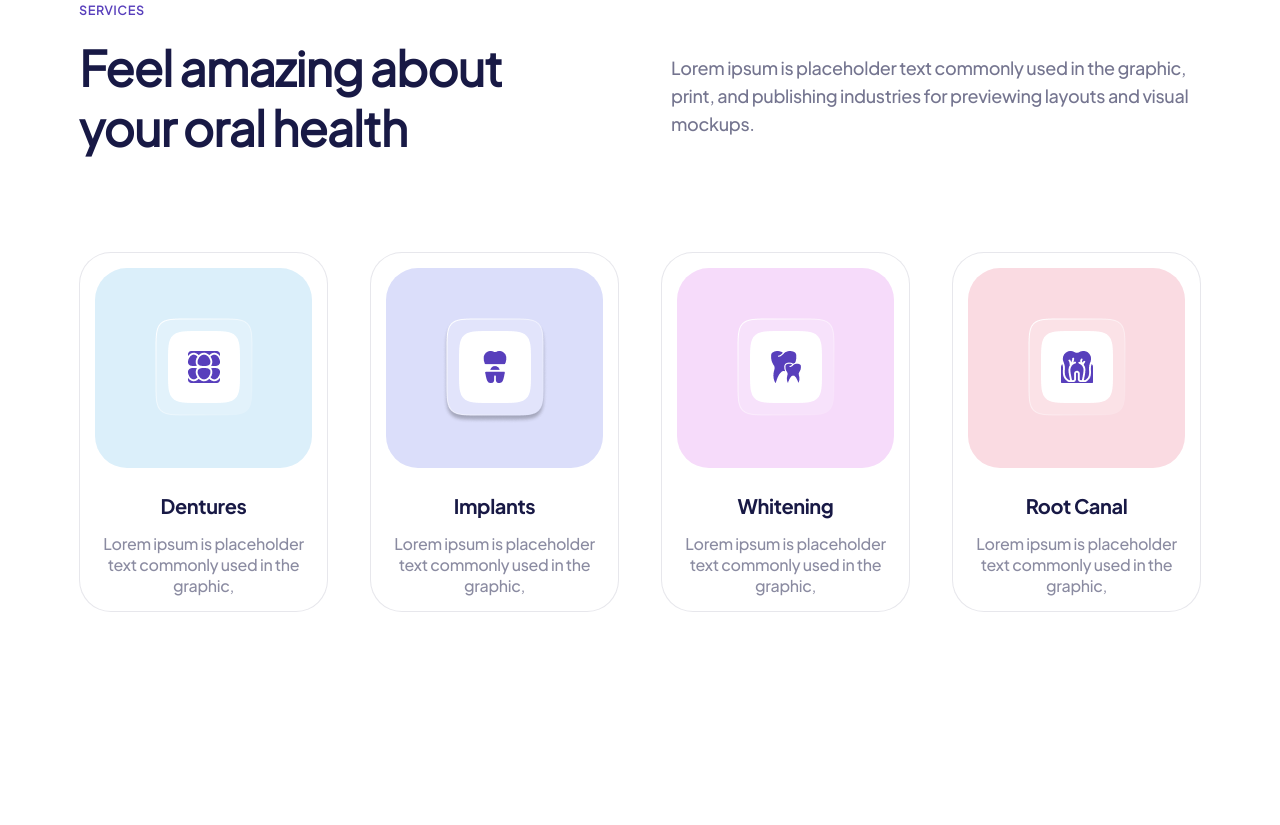
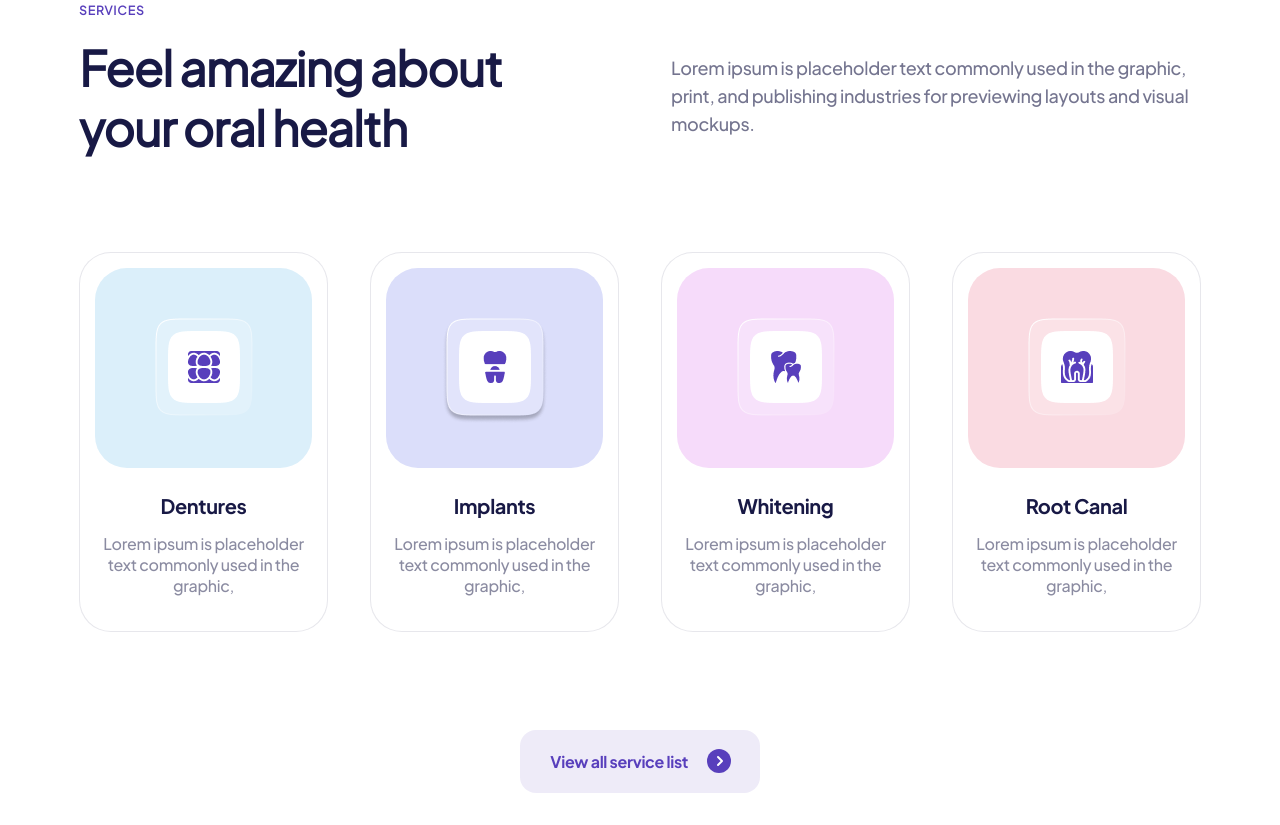
Before and after one commit to DominickMikka/dentist, a website: page index.html in a window 1280 px wide. Shown: the part 1322-2147 px from the top of the page. Before the commit the page ends 1966 px from the top, so only its background shows below. Drawn offline with Linux system fonts and the light colour scheme.

Commit message:
feat: add button all services

```diff
--- a/index.html
+++ b/index.html
@@ -90,6 +90,7 @@
           <div class="services-item-content">Lorem ipsum is placeholder text commonly used in the graphic,</div>
         </div>
       </div>
+      <a href="#" class="all-services-button">View all service list <img src="./assets/icons/arrow-right.svg" /></a>
     </div>
   </main>
 </body>
--- a/package.json
+++ b/package.json
@@ -4,7 +4,7 @@
   "description": "",
   "main": "index.js",
   "scripts": {
-    "sass": "sass --watch styles/style.scss styles/style.css"
+    "start": "sass --watch styles/style.scss styles/style.css"
   },
   "repository": {
     "type": "git",
--- a/styles/style.scss
+++ b/styles/style.scss
@@ -370,9 +370,10 @@ main {
   .services-items {
     display: flex;
     gap: 42px;
+    margin: 0 0 98px 0;
 
     .services-item {
-      padding: 15px;
+      padding: 15px 15px 35px;
       background: #FFFFFF;
       border: 1px solid rgba(24, 25, 69, 0.1);
       border-radius: 32px;
@@ -426,4 +427,25 @@ main {
     }
 
   }
+
+  .all-services-button {
+    display: block;
+    margin: 0 auto;
+    max-width: 240px;
+    text-align: center;
+    background: rgba(88, 63, 188, 0.1);
+    border-radius: 16px;
+    font-family: "EudoxusSans-Bold";
+    font-size: 16px;
+    letter-spacing: -0.02em;
+    color: #583FBC;
+    text-decoration: none;
+    padding: 14px 15px 21px 0;
+
+    img {
+      position: relative;
+      top: 5px;
+      right: -16px;
+    }
+  }
 }
```
Also changed, not shown: assets/icons/arrow-right.svg (added), styles/style.css, 1 other file.
